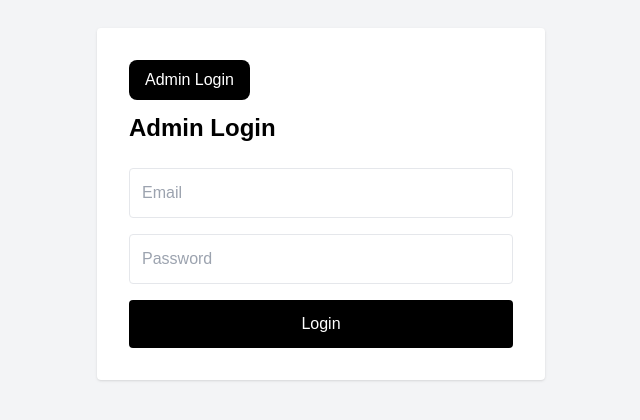
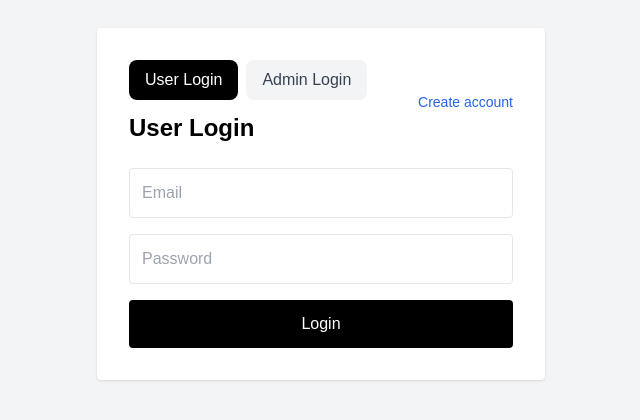
Before and after one commit to Dileep2505/Capstone, a React (Vite) app in the folder all-india-villages-api/apps/frontend/: page / in a window 1280 px wide. Shown: the part 196-616 px from the top of the page, without its empty margins (319-959 px from the left). Built offline with nearby package versions, Linux system fonts and the light colour scheme; no server answers.

Commit message:
Restore login page admin and register controls

```diff
--- a/all-india-villages-api/apps/frontend/src/pages/LoginPage.tsx
+++ b/all-india-villages-api/apps/frontend/src/pages/LoginPage.tsx
@@ -18,8 +18,14 @@ function LoginPage() {
   const [password, setPassword] =
     useState("");
 
+  const [confirmPassword, setConfirmPassword] =
+    useState("");
+
   const [authMode, setAuthMode] =
-    useState<"user" | "admin">("admin");
+    useState<"user" | "admin">("user");
+
+  const [isRegister, setIsRegister] =
+    useState(false);
 
   const [loading, setLoading] =
     useState(false);
@@ -67,8 +73,46 @@ function LoginPage() {
     }
   };
 
-  const title = "Admin Login";
-  const submitLabel = "Login";
+  const handleRegister = async (
+    e: FormEvent
+  ) => {
+    e.preventDefault();
+
+    if (password !== confirmPassword) {
+      alert("Passwords do not match.");
+      return;
+    }
+
+    try {
+      setLoading(true);
+
+      await api.post(
+        "/v1/auth/register",
+        {
+          email,
+          password,
+        }
+      );
+
+      alert("Registration successful. Please log in.");
+      setIsRegister(false);
+      setPassword("");
+      setConfirmPassword("");
+    } catch (error) {
+      console.error(error);
+      alert("Registration failed. Please try again.");
+    } finally {
+      setLoading(false);
+    }
+  };
+
+  const title = isRegister
+    ? "Create an Account"
+    : authMode === "admin"
+    ? "Admin Login"
+    : "User Login";
+  const submitLabel = isRegister ? "Register" : "Login";
+  const showRegister = authMode === "user";
 
   return (
 
@@ -81,7 +125,24 @@ function LoginPage() {
             <div className="flex gap-2 mb-3">
               <button
                 type="button"
-                onClick={() => setAuthMode("admin")}
+                onClick={() => {
+                  setAuthMode("user");
+                  setIsRegister(false);
+                }}
+                className={`px-4 py-2 rounded-lg ${
+                  authMode === "user"
+                    ? "bg-black text-white"
+                    : "bg-gray-100 text-gray-700"
+                }`}
+              >
+                User Login
+              </button>
+              <button
+                type="button"
+                onClick={() => {
+                  setAuthMode("admin");
+                  setIsRegister(false);
+                }}
                 className={`px-4 py-2 rounded-lg ${
                   authMode === "admin"
                     ? "bg-black text-white"
@@ -91,11 +152,25 @@ function LoginPage() {
                 Admin Login
               </button>
             </div>
-            <h2 className="text-2xl font-bold">{title}</h2>
+            <h2 className="text-2xl font-bold">
+              {title}
+            </h2>
           </div>
+          {showRegister && (
+            <button
+              type="button"
+              onClick={() => setIsRegister((value) => !value)}
+              className="text-sm text-blue-600 hover:underline"
+            >
+              {isRegister ? "Go to Login" : "Create account"}
+            </button>
+          )}
         </div>
 
-        <form onSubmit={handleLogin} className="space-y-4">
+        <form
+          onSubmit={isRegister ? handleRegister : handleLogin}
+          className="space-y-4"
+        >
 
           <input
             type="email"
@@ -119,7 +194,18 @@ function LoginPage() {
             required
           />
 
-          {/* registration disabled - admin-only login UI */}
+          {showRegister && isRegister && (
+            <input
+              type="password"
+              placeholder="Confirm Password"
+              value={confirmPassword}
+              onChange={(e) =>
+                setConfirmPassword(e.target.value)
+              }
+              className="w-full border p-3 rounded"
+              required
+            />
+          )}
 
           <button
             disabled={loading}
```
